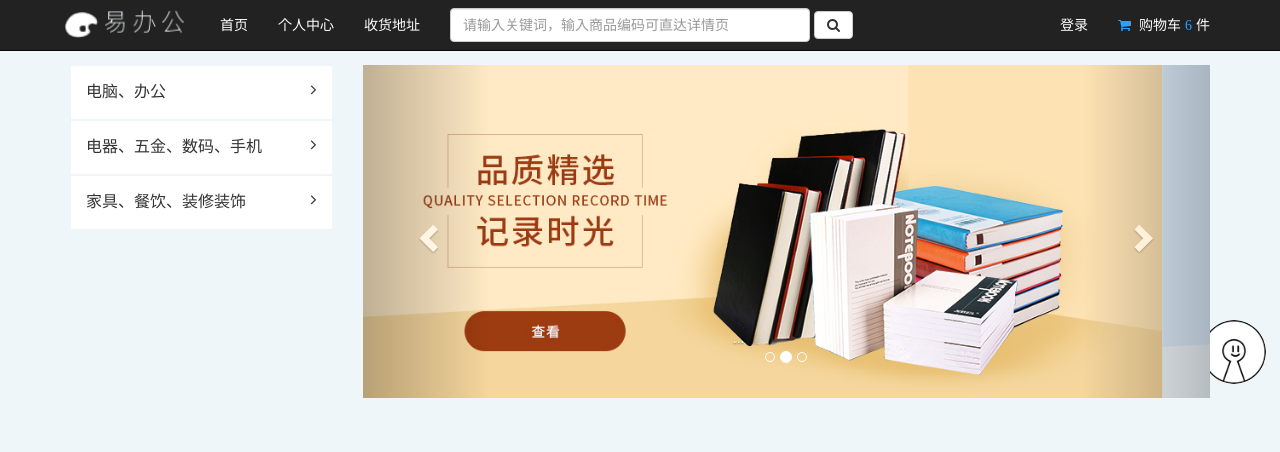
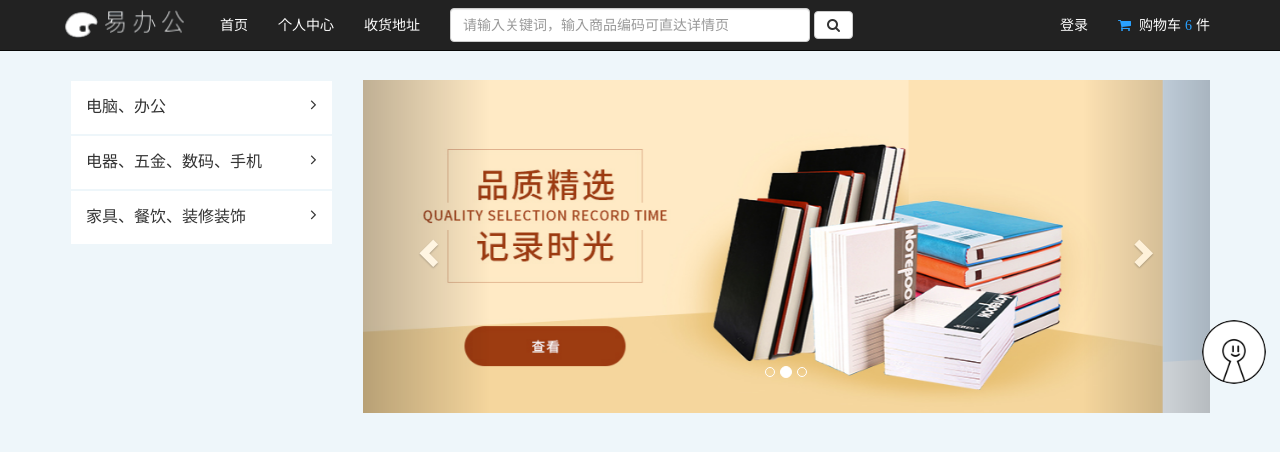
Before and after one commit to Logonther/GraduationProject, a plain HTML site: page index.html in a window 1280 px wide. Shown: the top 452 px of the page. Drawn offline with nearby package versions, Linux system fonts and the light colour scheme.

Commit message:
首页轮播

```diff
--- a/css/base.css
+++ b/css/base.css
@@ -99,6 +99,7 @@ nav .nav-shoppingcart-num{
     overflow: hidden;
     width: 64px;
     text-align: center;
+    z-index: 2333;
 }
 .floatingBox.show{
     background-color: rgba(255,255,255,0.5);
@@ -133,6 +134,6 @@ nav .nav-shoppingcart-num{
 }
 /*主容器*/
 .container.main{
-    padding-top: 65px;
+    padding-top: 80px;
     height: 5000px;
 }
--- a/index.html
+++ b/index.html
@@ -74,21 +74,12 @@
                 <div class="carousel-inner" role="listbox">
                     <div class="item active">
                         <img src="images/carousel/carousel01.jpg">
-                        <div class="carousel-caption">
-                            ...
-                        </div>
                     </div>
                     <div class="item">
                         <img src="images/carousel/carousel02.png">
-                        <div class="carousel-caption">
-                            ...
-                        </div>
                     </div>
                     <div class="item">
                         <img src="images/carousel/carousel03.png">
-                        <div class="carousel-caption">
-                            ...
-                        </div>
                     </div>
                 </div>
 
```
